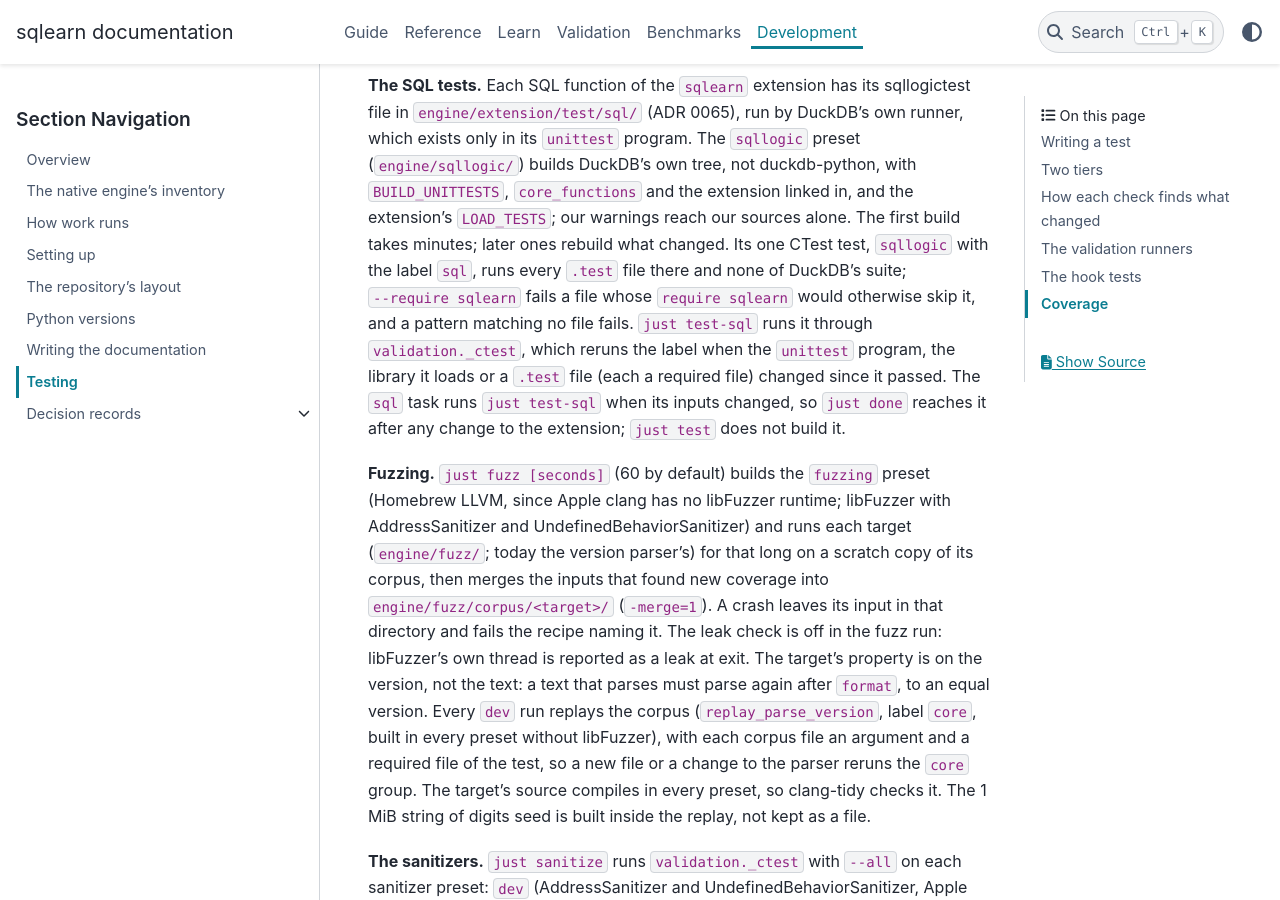
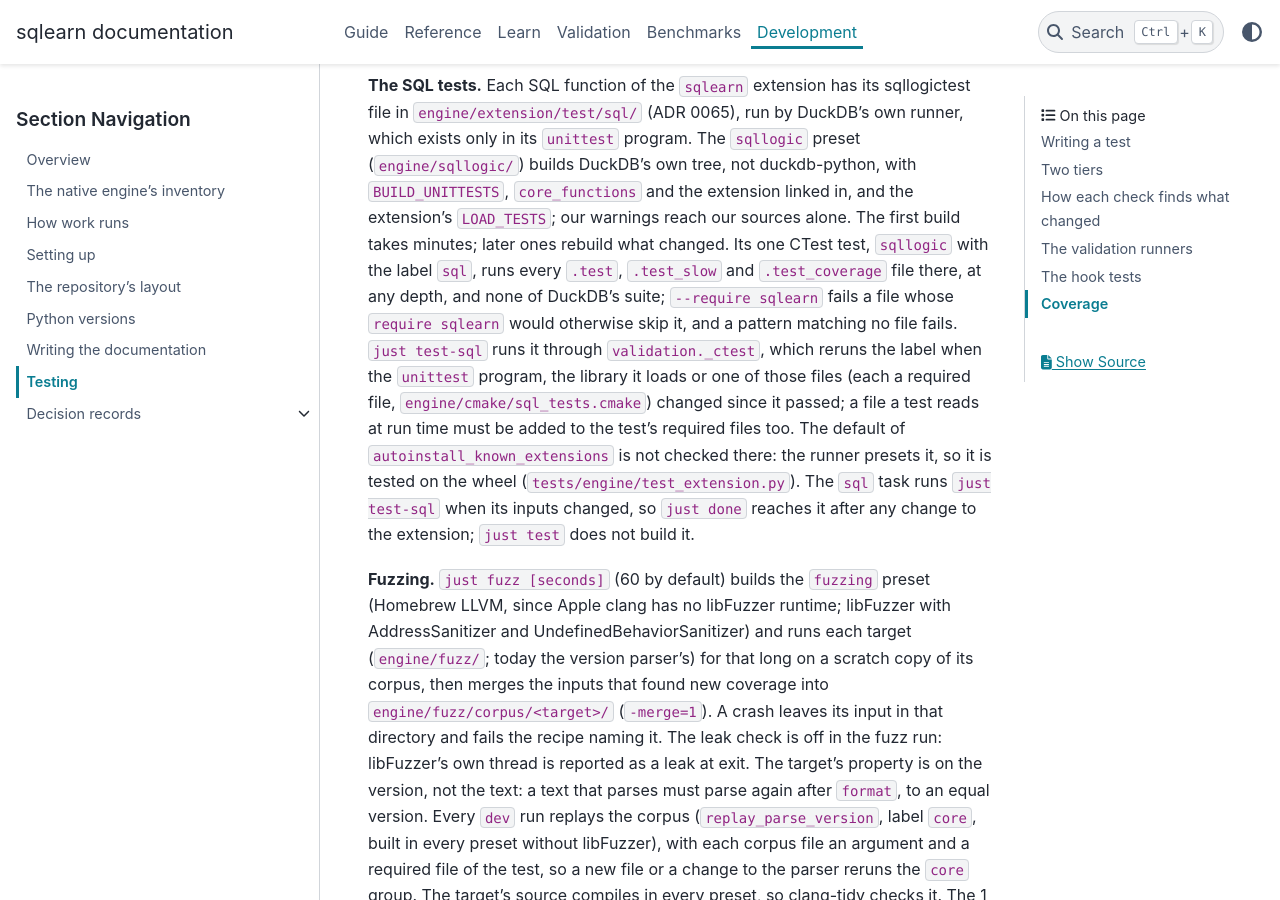
Before and after one commit to glaucis/sqlearn, a Sphinx documentation site: the page built from docs/architecture/testing.md, in a window 1280 px wide and 900 px high, scrolled down 7082 px. Built offline with Sphinx 7.4.7 and the PyData theme 0.15.4, drawn with Linux system fonts in a browser that asks for light colours; pages that are not in the unit, such as notebooks, are missing from menus; the version number could not be read and is left out.

Commit message:
fix: hash every sql test file the runner runs
The runner takes .test, .test_slow and .test_coverage files at any
depth, but the label's required files were a flat glob of *.test, so
an edit to a file in a subdirectory or to a .test_slow was skipped as
unchanged. engine/cmake/sql_tests.cmake now lists the same set, and the
sqllogic test takes it.

The autoinstall assertion is gone: DuckDB's runner presets the setting
itself, so it could not fail; the wheel's tests cover the default.
The sql task's input cases now include the runner's CMake, a helper in
engine/cmake and duckdb-python's gitlink.

```diff
--- a/docs/architecture/testing.md
+++ b/docs/architecture/testing.md
@@ -232,16 +232,20 @@ sqllogictest file in `engine/extension/test/sql/` (ADR 0065), run by DuckDB's
 own runner, which exists only in its `unittest` program. The `sqllogic` preset
 (`engine/sqllogic/`) builds DuckDB's own tree, not duckdb-python, with
 `BUILD_UNITTESTS`, `core_functions` and the extension linked in, and the
-extension's `LOAD_TESTS`; our warnings reach our sources alone. The first
-build takes minutes; later ones rebuild what changed. Its one CTest test,
-`sqllogic` with the label `sql`, runs every `.test` file there and none of
-DuckDB's suite; `--require sqlearn` fails a file whose `require sqlearn` would
-otherwise skip it, and a pattern matching no file fails. `just test-sql` runs
-it through `validation._ctest`, which reruns the label when the `unittest`
-program, the library it loads or a `.test` file (each a required file) changed
-since it passed. The `sql` task runs `just test-sql` when its inputs changed,
-so `just done` reaches it after any change to the extension; `just test` does
-not build it.
+extension's `LOAD_TESTS`; our warnings reach our sources alone. The first build
+takes minutes; later ones rebuild what changed. Its one CTest test, `sqllogic`
+with the label `sql`, runs every `.test`, `.test_slow` and `.test_coverage` file
+there, at any depth, and none of DuckDB's suite; `--require sqlearn` fails a
+file whose `require sqlearn` would otherwise skip it, and a pattern matching no
+file fails. `just test-sql` runs it through `validation._ctest`, which reruns
+the label when the `unittest` program, the library it loads or one of those
+files (each a required file, `engine/cmake/sql_tests.cmake`) changed since it
+passed; a file a test reads at run time must be added to the test's required
+files too. The default of `autoinstall_known_extensions` is not checked there:
+the runner presets it, so it is tested on the wheel
+(`tests/engine/test_extension.py`). The `sql` task runs `just test-sql` when its
+inputs changed, so `just done` reaches it after any change to the extension;
+`just test` does not build it.
 
 **Fuzzing.** `just fuzz [seconds]` (60 by default) builds the `fuzzing`
 preset (Homebrew LLVM, since Apple clang has no libFuzzer runtime; libFuzzer
```
Also changed, not shown: 5 other files.
